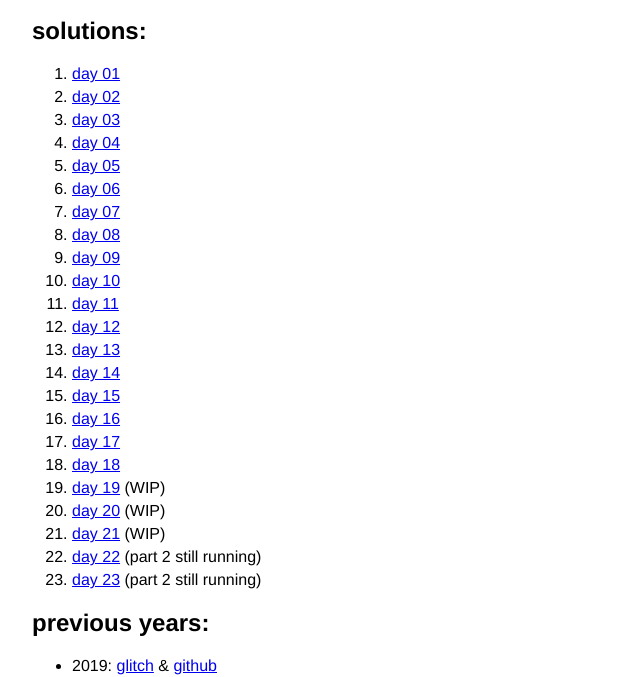
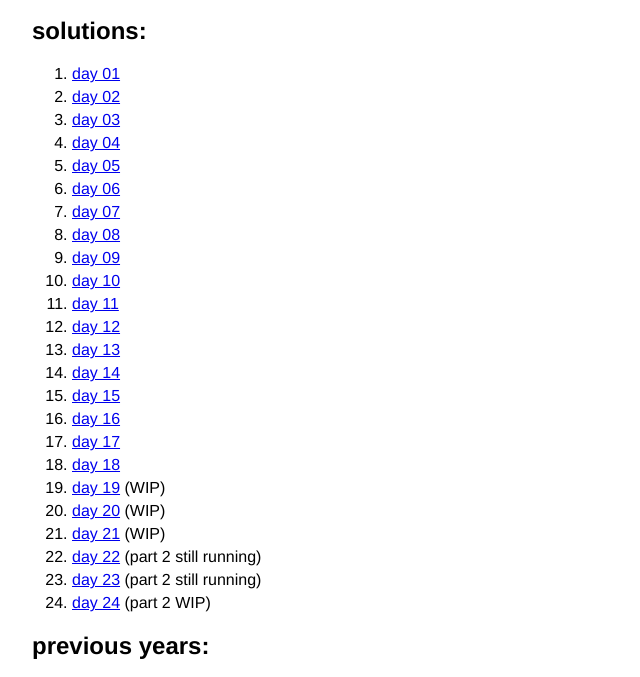
Before and after one commit to dieseltravis/aoc2020, a website: page views/index.html in a window 1280 px wide. Shown: the part 111-788 px from the top of the page, without its empty margins (0-640 px from the left). Drawn offline with Linux system fonts and the light colour scheme.

Commit message:
🍂👓 Updated with Glitch: day 24, part 2 wip

```diff
--- a/package.json
+++ b/package.json
@@ -1,6 +1,6 @@
 {
   "name": "open-lovely-doom",
-  "version": "2020.12.23",
+  "version": "2020.12.24",
   "description": "Travis's Advent of Code 2020",
   "author": "Travis Hardiman",
   "homepage": "https://open-lovely-doom.glitch.me/",
--- a/public/funs.js
+++ b/public/funs.js
@@ -2867,6 +2867,7 @@
             }
           }
 
+          // error, gettong 18 instead of 15
           grid = xxgrid;
           console.log(grid);
           displayGrid(grid);
--- a/views/index.html
+++ b/views/index.html
@@ -47,8 +47,8 @@
         <li><a href="/day/21">day 21</a> (WIP)</li>
         <li><a href="/day/22">day 22</a> (part 2 still running)</li>
         <li><a href="/day/23">day 23</a> (part 2 still running)</li>
+        <li><a href="/day/24">day 24</a> (part 2 WIP)</li>
         <!--
-        <li><a href="/day/24">day 24</a></li>
         <li><a href="/day/25">day 25</a></li>
          -->
       </ol>
```
Also changed, not shown: README.md.
